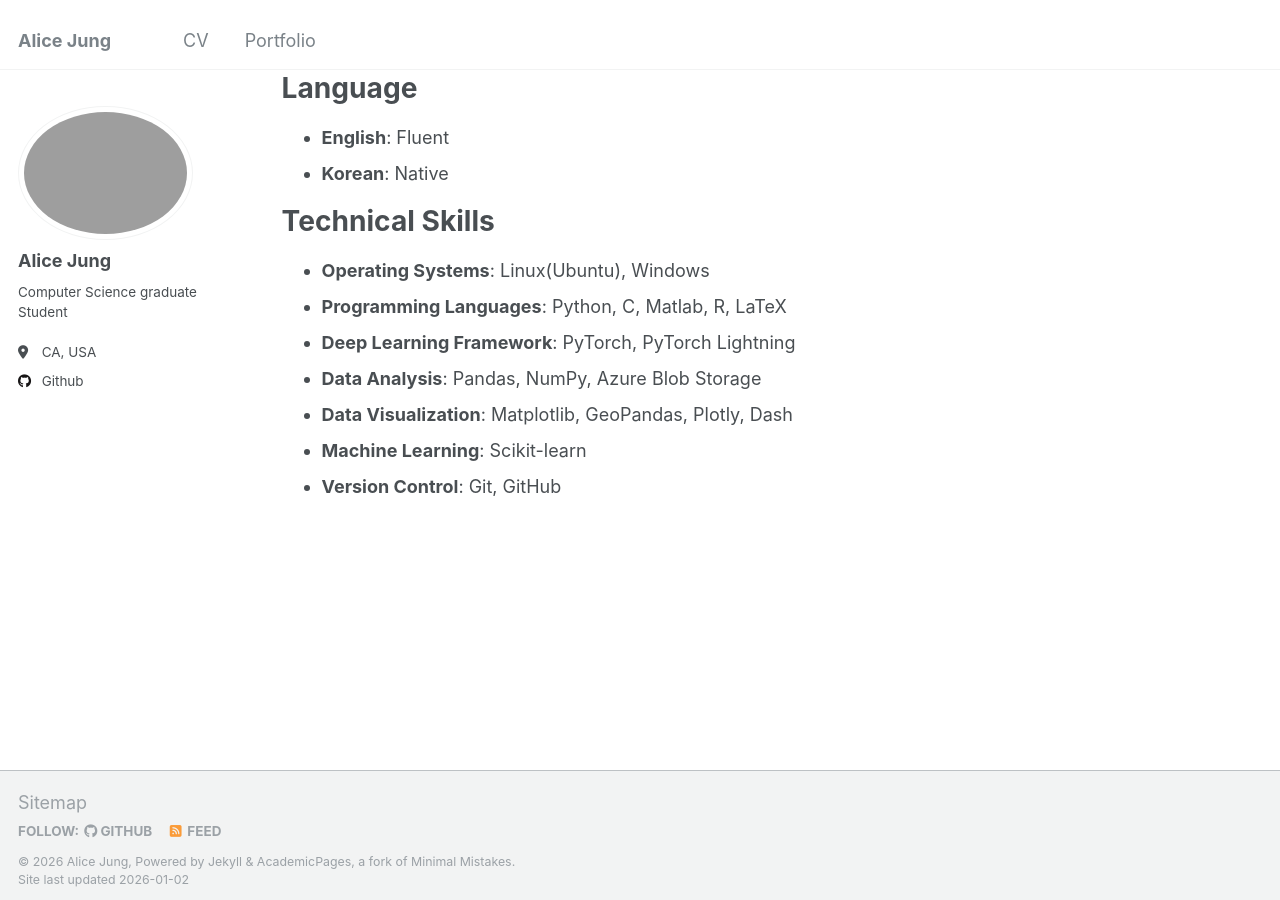
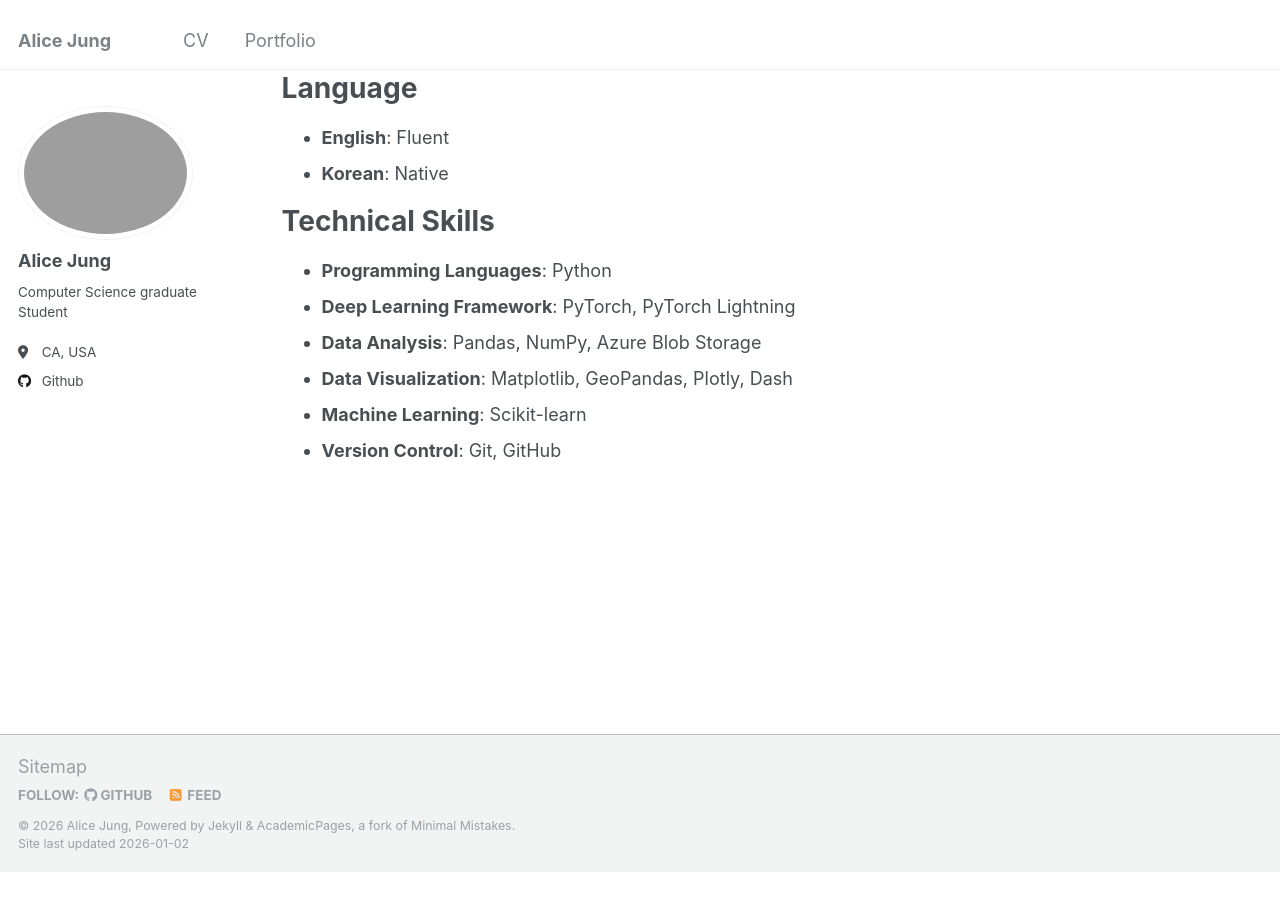
Before and after one commit to alicehjjung/alicehjjung.github.io, a Jekyll site: the page built from _pages/cv.md, in a window 1280 px wide and 900 px high, scrolled down 1495 px. Built offline with Jekyll 4.4.1, drawn with Linux system fonts in a browser that asks for light colours; after the commit the page ends 2367 px from its top, so only the background shows below that.

Commit message:
Update cv.md

```diff
--- a/_pages/cv.md
+++ b/_pages/cv.md
@@ -66,8 +66,9 @@ Language
 
 Technical Skills
 =====
-* **Operating Systems**: Linux(Ubuntu), Windows
-* **Programming Languages**: Python, C, Matlab, R, LaTeX
+<!-- * **Operating Systems**: Linux(Ubuntu), Windows-->
+* **Programming Languages**: Python
+<!-- C, Matlab, R, LaTeX-->
 * **Deep Learning Framework**: PyTorch, PyTorch Lightning
 * **Data Analysis**: Pandas, NumPy, Azure Blob Storage
 * **Data Visualization**: Matplotlib, GeoPandas, Plotly, Dash
```
